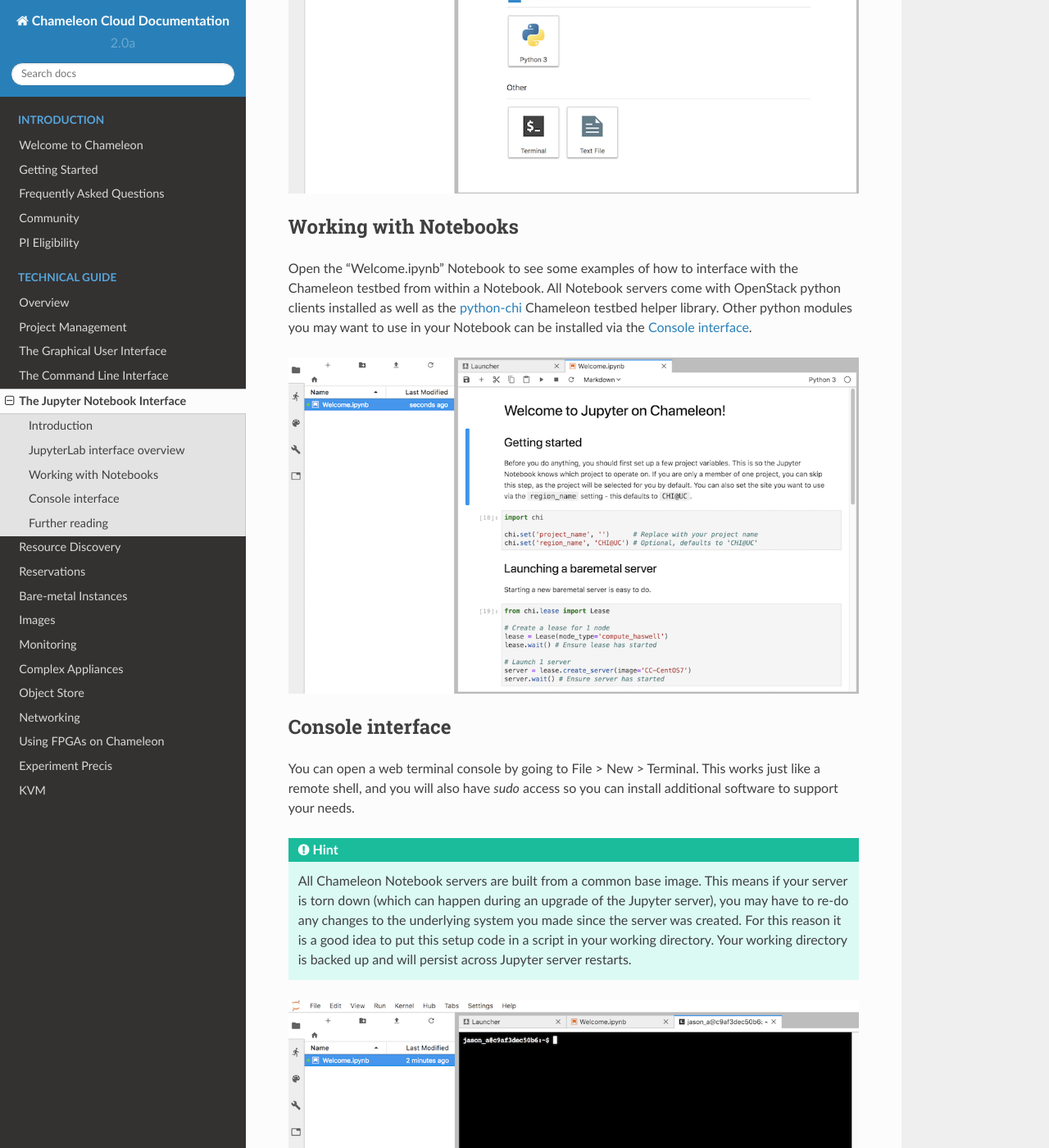
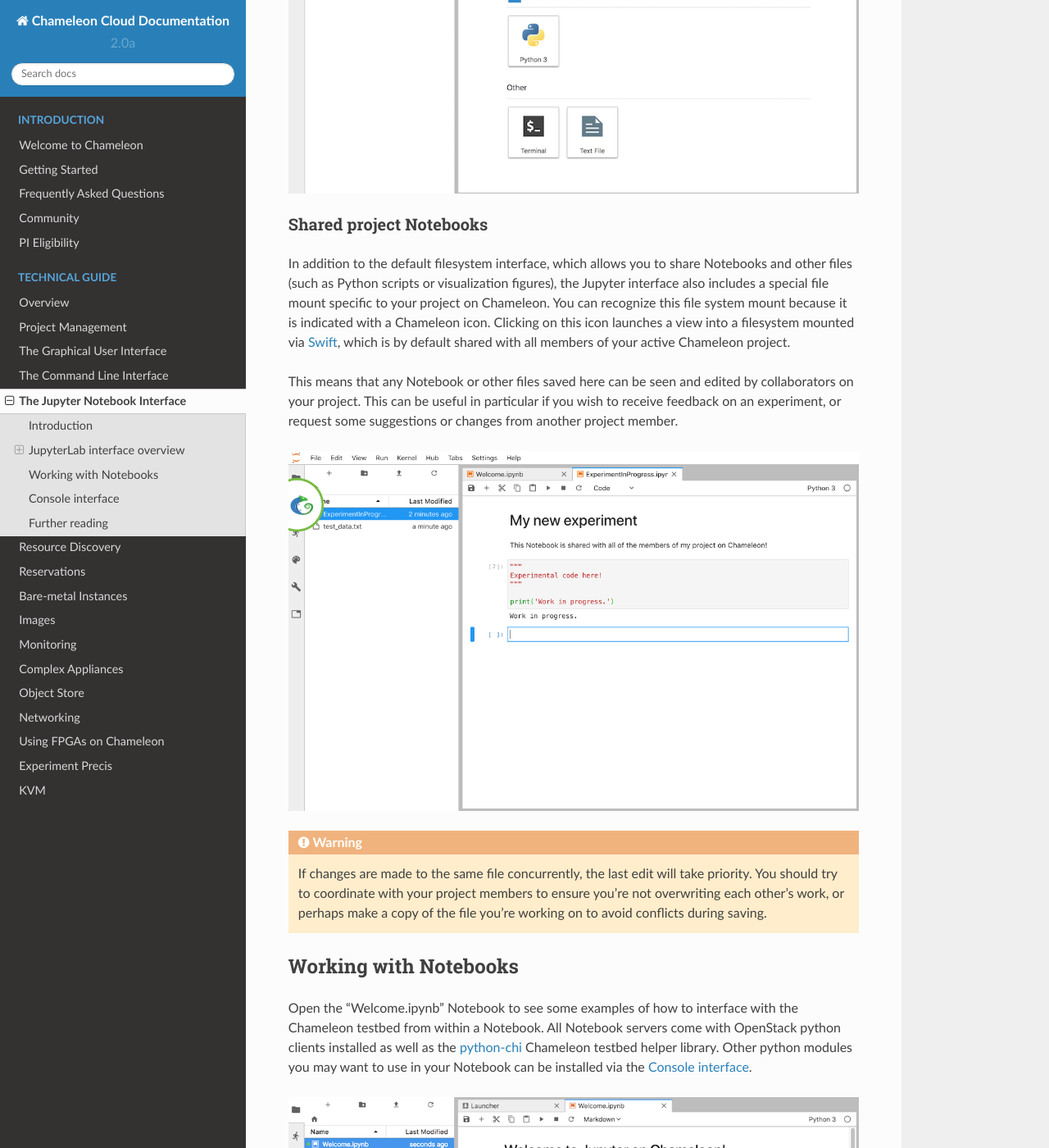
Before and after one commit to ChameleonCloud/docs, a Sphinx documentation site: the page built from source/technical/jupyter.rst, in a window 1280 px wide and 1400 px high, scrolled down 1445 px. Shown: the whole window at 82% size. Built offline with Sphinx 7.4.7 and the Read the Docs theme 2.0.0, drawn with Linux system fonts in a browser that asks for light colours.

Commit message:
Add docs for shared file system on Jupyter

```diff
--- a/source/technical/jupyter.rst
+++ b/source/technical/jupyter.rst
@@ -26,6 +26,22 @@ When you are logged in, you will land in the JupyterLab application environment.
 
 .. figure:: jupyter/landing.png
   :alt: The JupyterLab interface
+
+.. _shared_drive:
+
+________________________
+Shared project Notebooks
+________________________
+
+In addition to the default filesystem interface, which allows you to share Notebooks and other files (such as Python scripts or visualization figures), the Jupyter interface also includes a special file mount specific to your project on Chameleon. You can recognize this file system mount because it is indicated with a Chameleon icon. Clicking on this icon launches a view into a filesystem mounted via :ref:`Swift <object-store>`, which is by default shared with all members of your active Chameleon project.
+
+This means that any Notebook or other files saved here can be seen and edited by collaborators on your project. This can be useful in particular if you wish to receive feedback on an experiment, or request some suggestions or changes from another project member.
+
+.. figure:: jupyter/shared_drive.png
+  :alt: The shared drive file system in the JupyterLab interface
+
+.. warning::
+   If changes are made to the same file concurrently, the last edit will take priority. You should try to coordinate with your project members to ensure you're not overwriting each other's work, or perhaps make a copy of the file you're working on to avoid conflicts during saving.
 
 .. _notebooks:
 
--- a/source/technical/swift.rst
+++ b/source/technical/swift.rst
@@ -1,3 +1,4 @@
+.. _object-store:
 ===========================
 Object Store
 ===========================
```
Also changed, not shown: source/technical/jupyter/shared_drive.png (added).
